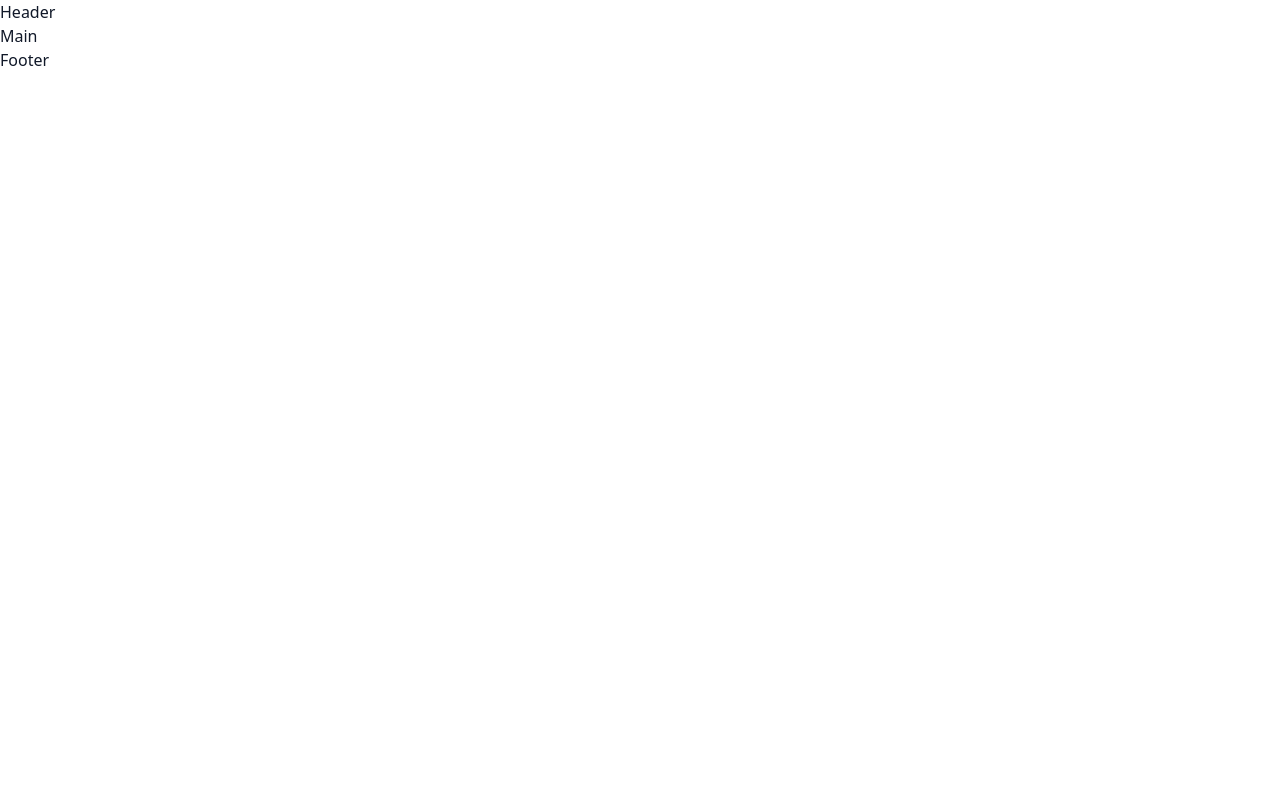
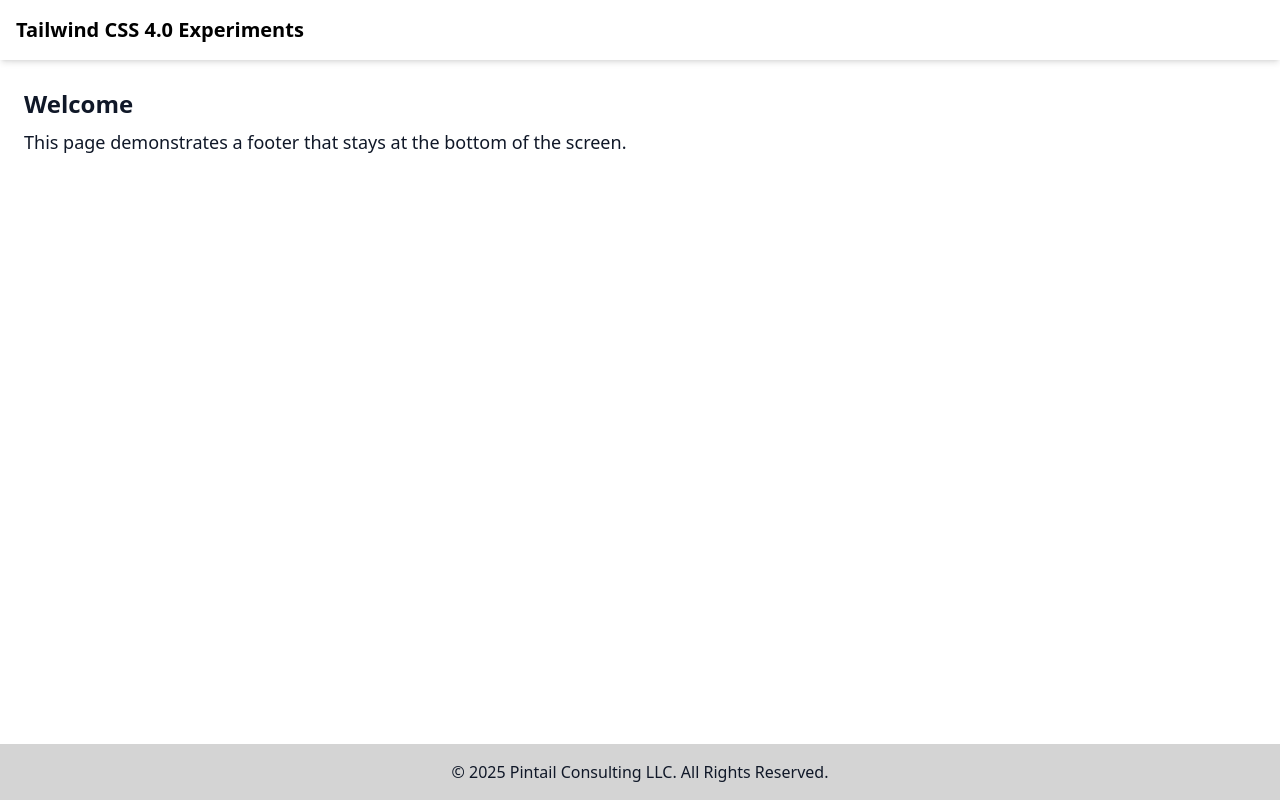
Before and after one commit to cebartling/tailwind-css-experiments, a React (Vite) app in the folder basic-experiments/: page / in a window 1280 px wide. Built offline with nearby package versions, Linux system fonts and the light colour scheme.

Commit message:
feat: building out basic layout

```diff
--- a/basic-experiments/src/App.tsx
+++ b/basic-experiments/src/App.tsx
@@ -1,10 +1,25 @@
+import { Header } from './components/foundational/Header';
+import { Footer } from './components/foundational/Footer';
+
 function App() {
   return (
-    <>
-      <header className="">Header</header>
-      <main className="">Main</main>
-      <footer className="">Footer</footer>
-    </>
+    <div className="flex flex-col min-h-screen bg-background text-text">
+      <Header />
+      {/* Spacer for header height */}
+      <div className="h-16"></div>
+
+      {/* Main Content */}
+      <main className="flex-grow p-6">
+        <div className="max-w-7xl mx-auto flex flex-col justify-between items-start">
+          <h1 className="text-2xl font-bold">Welcome</h1>
+          <p className="mt-2 text-lg">
+            This page demonstrates a footer that stays at the bottom of the
+            screen.
+          </p>
+        </div>
+      </main>
+      <Footer />
+    </div>
   );
 }
 
--- /dev/null
+++ b/basic-experiments/src/components/foundational/Footer/index.tsx
@@ -0,0 +1,11 @@
+import { FC } from 'react';
+
+type FooterProps = {};
+
+export const Footer: FC<FooterProps> = () => {
+  return (
+    <footer className="bg-neutral-300 p-4 text-center">
+        <p>&copy; {new Date().getFullYear()} Pintail Consulting LLC. All Rights Reserved.</p>
+    </footer>
+  );
+};
--- /dev/null
+++ b/basic-experiments/src/components/foundational/Header/index.tsx
@@ -0,0 +1,12 @@
+import { FC } from 'react';
+
+
+export const Header: FC = () => {
+  return (
+    <header className="bg-primary text-black p-4 fixed top-0 left-0 w-full shadow-md z-50">
+      <div className="max-w-7xl mx-auto flex justify-between items-center">
+        <h1 className="text-xl font-bold">Tailwind CSS 4.0 Experiments</h1>
+      </div>
+    </header>
+  );
+};
```
